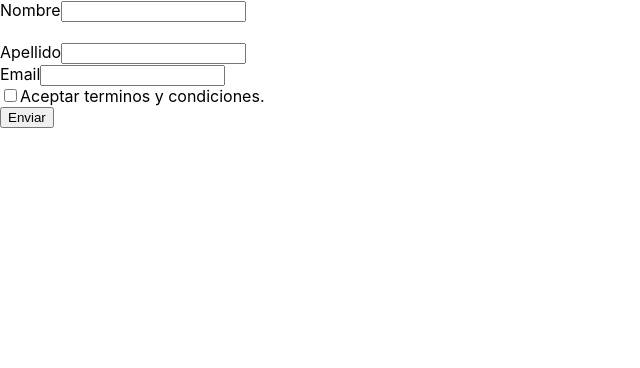
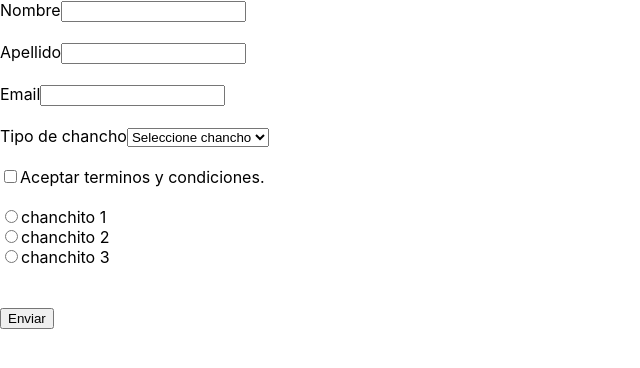
Before and after one commit to BrunoBarraza/Hooks-Practice, a React (Create React App) app in the folder formik-ex/: page / in a window 1280 px wide. Shown: the top 368 px of the page, without its empty margins (0-640 px from the left). Built offline with nearby package versions, Linux system fonts and the light colour scheme.

Commit message:
Custom components for Radio and Select

```diff
--- a/formik-ex/src/App.js
+++ b/formik-ex/src/App.js
@@ -1,6 +1,8 @@
-import { Formik, Form, Field, ErrorMessage } from "formik";
+import { Formik, Form, ErrorMessage } from "formik";
 import Checkbox from "./components/Checkbox.js";
 import TextInput from "./components/TextInput.js";
+import Select from "./components/Select.js";
+import Radio from "./components/Radio.js";
 
 const validate = (values) => {
   const errors = {};
@@ -16,28 +18,48 @@ const validate = (values) => {
     errors.lastname = "El apellido es muy corto";
   }
 
+  if (!values.radio) {
+    errors.radio = "Requerido";
+  }
+
   return errors;
 };
 
 function App() {
   return (
     <Formik
-      initialValues={{ name: "", lastname: "", email: "" }}
+      initialValues={{
+        name: "",
+        lastname: "",
+        email: "",
+        chancho: "",
+        radio: "",
+      }}
       validate={validate}
       onSubmit={(values) => console.log(values)}
     >
       <Form>
         <TextInput name="name" label="Nombre" />
         <br />
-        <label>Apellido</label>
-        <Field name="lastname" type="text" />
-        <ErrorMessage name="lastname" />
+        <TextInput name="lastname" label="Apellido" />
         <br />
-        <label>Email</label>
-        <Field name="email" type="email" />
-        <ErrorMessage name="email" />
+        <TextInput name="email" label="Email" />
+        <br />
+        <Select label="Tipo de chancho" name="chancho">
+          <option value="">Seleccione chancho</option>
+          <option value="felipe">Felipe</option>
+          <option value="chanchitofeliz">Chanchito Feliz</option>
+          <option value="chanchitotriste">Chanchito Triste</option>
+        </Select>
         <br />
         <Checkbox name="accept">Aceptar terminos y condiciones.</Checkbox>
+        <br />
+        <Radio name="radio" value="chanchito1" label="chanchito 1" />
+        <Radio name="radio" value="chanchito2" label="chanchito 2" />
+        <Radio name="radio" value="chanchito3" label="chanchito 3" />
+        <br />
+        <ErrorMessage name="radio" />
+        <br />
         <button type="submit">Enviar</button>
       </Form>
     </Formik>
--- /dev/null
+++ b/formik-ex/src/components/Radio.js
@@ -0,0 +1,16 @@
+import { useField } from "formik";
+
+const Radio = ({ label, ...props }) => {
+  const [field] = useField({ ...props, type: "radio" });
+  console.log(field);
+  return (
+    <div>
+      <label>
+        <input type="radio" {...field} {...props} />
+        {label}
+      </label>
+    </div>
+  );
+};
+
+export default Radio;
--- /dev/null
+++ b/formik-ex/src/components/Select.js
@@ -0,0 +1,15 @@
+import { useField } from "formik";
+
+const Select = ({ label, ...props }) => {
+  const [field, meta] = useField(props);
+  console.log(field);
+  return (
+    <div>
+      <label>{label}</label>
+      <select {...field} {...props} />
+      {meta.touched && meta.error ? <div>{meta.error}</div> : null}
+    </div>
+  );
+};
+
+export default Select;
```
